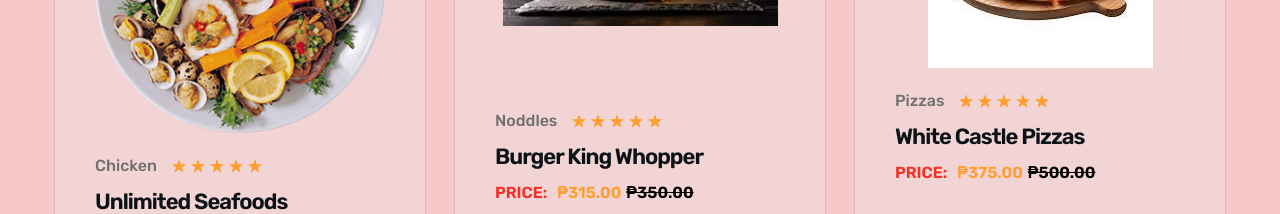
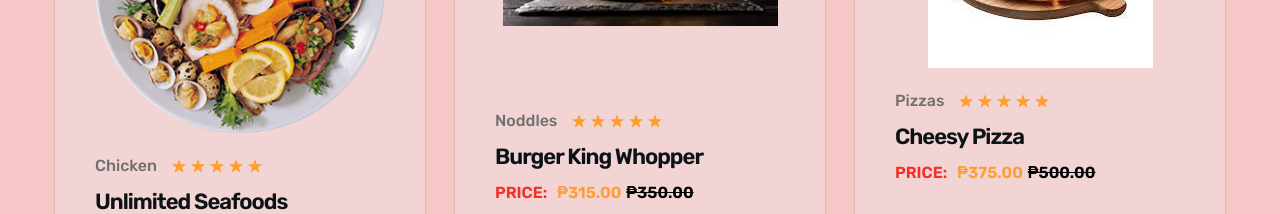
Before and after one commit to Irish051998/CWD-BATCH25-2023-PROJECT, a plain HTML site: page index.html in a window 1280 px wide. Shown: the part 2940-3154 px from the top of the page. Drawn offline with nearby package versions, Linux system fonts and the light colour scheme.

Commit message:
Update index.html

```diff
--- a/index.html
+++ b/index.html
@@ -412,7 +412,7 @@
                     <ion-icon name="star"></ion-icon>
                   </div>
                 </div>
-                <h3 class="h3 card-title">White Castle Pizzas</h3>
+                <h3 class="h3 card-title">Cheesy Pizza</h3>
                <div class="price-wrapper">
                   <p class="price-text">Price:</p>
                   <data class="price" value="49.00">₱375.00</data>
```
